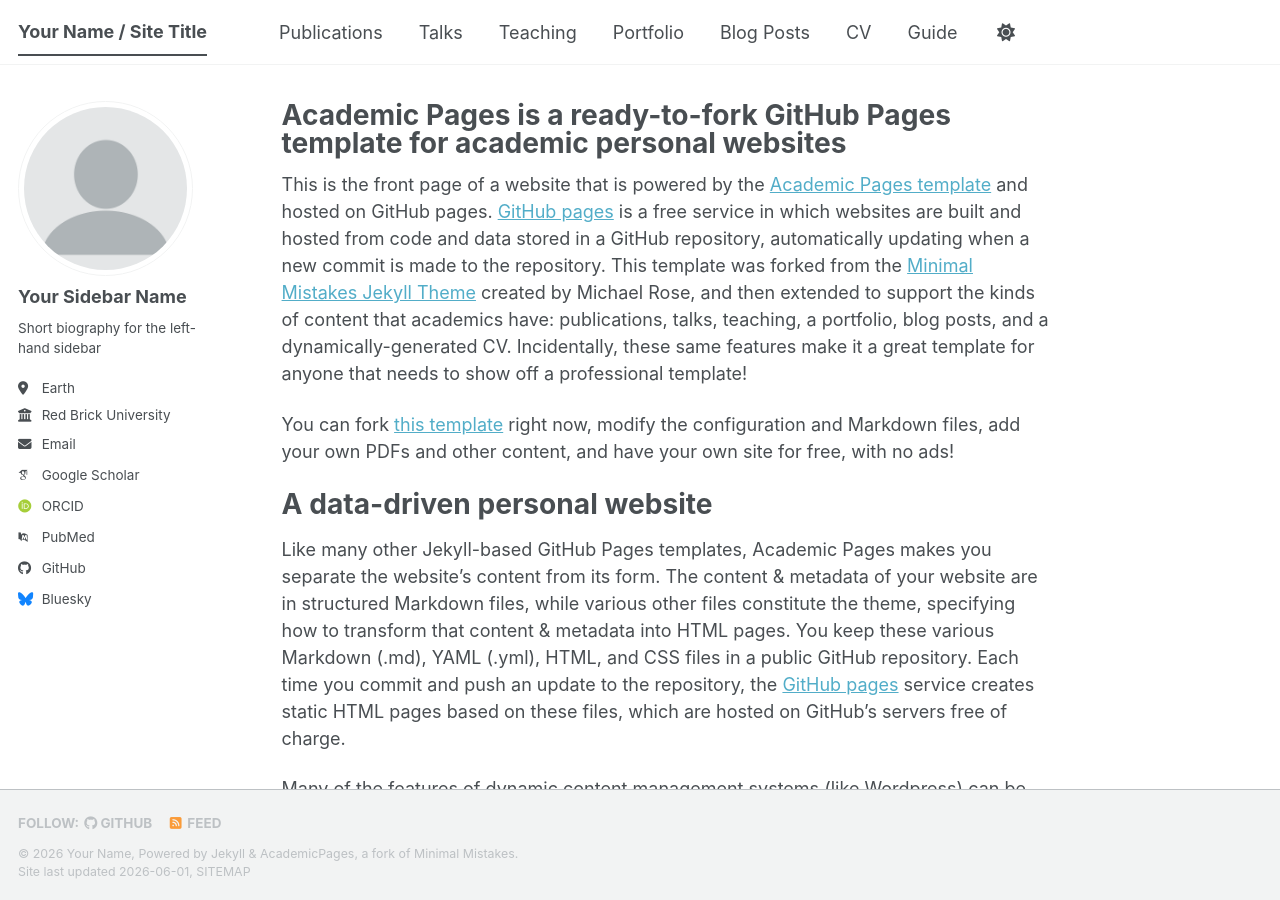
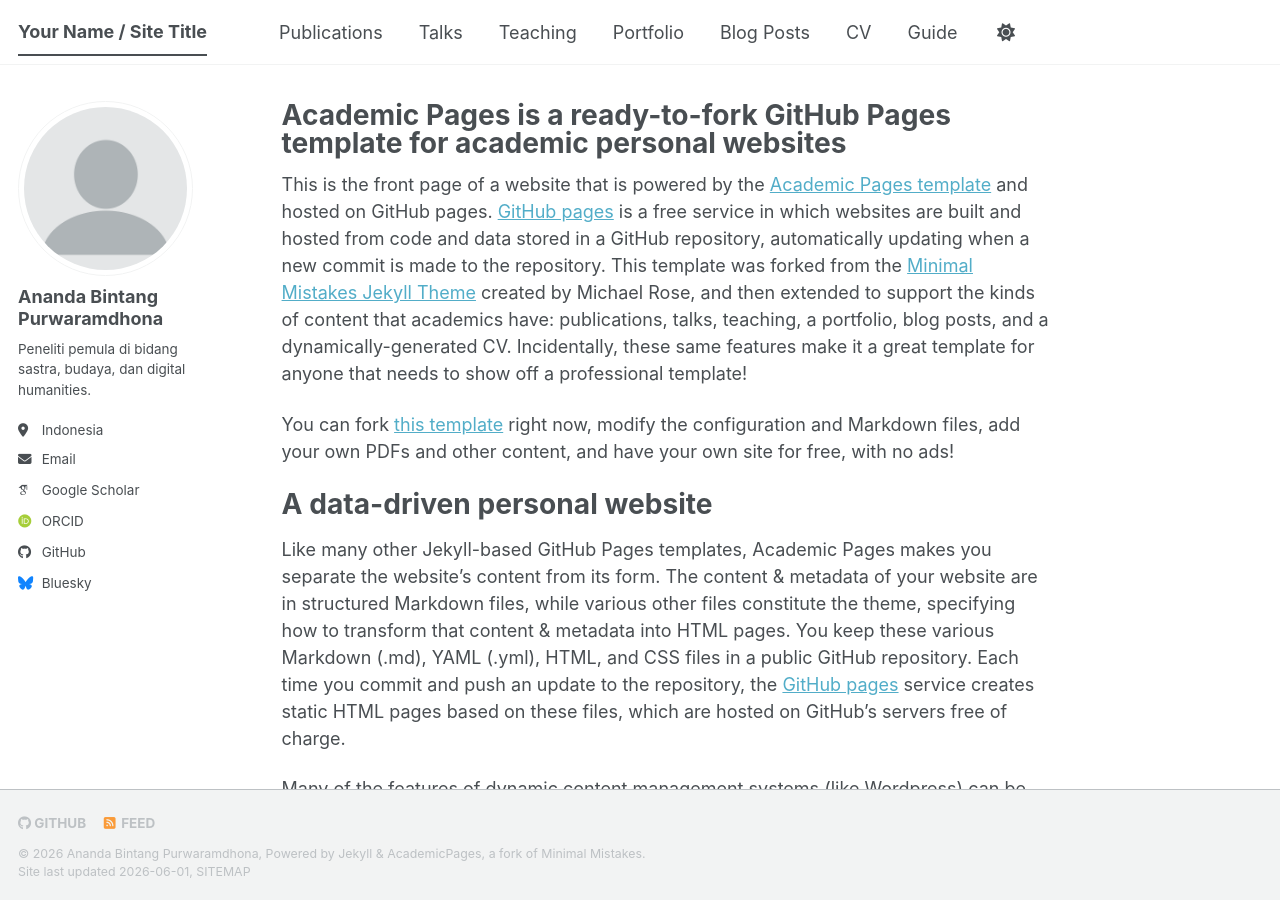
Before and after one commit to Anandabintangp/anandabintangp.github.io, a Jekyll site: the page built from _pages/about.md, in a window 1280 px wide and 900 px high. Built offline with Jekyll 4.4.1, drawn with Linux system fonts in a browser that asks for light colours; some web fonts are replaced; a script bundle is joined from its source files by our own code; library files that are not in the unit come from our copies.

Commit message:
Update _config.yml

```diff
--- a/_config.yml
+++ b/_config.yml
@@ -7,16 +7,16 @@
 # server process.
 
 # Basic Site Settings
-locale                   : "en-US"
+locale                   : "id-ID"
 site_theme               : "default" # The available themes options are "default", "air", "sunrise", "mint", "dirt" and "contrast"
 title                    : "Your Name / Site Title"
 title_separator          : "-"
-name                     : &name "Your Name"
-description              : &description "Your Name's academic portfolio"   # Update this with a general description of your site, this is the default if not overridden by a page
-url                      : https://academicpages.github.io # The base hostname & protocol for your site e.g. "https://[your GitHub username].github.io",
+name                     : &name "Ananda Bintang Purwaramdhona"
+description              : &description "Profil, CV, tulisan, dan proyek digital humanities"   # Update this with a general description of your site, this is the default if not overridden by a page
+url                      : https://anandabintang.github.io # The base hostname & protocol for your site e.g. "https://[your GitHub username].github.io",
                                                            # or if you already have some other page hosted on Github then use "https://[your GitHub username].github.io/[Your Repo Name]"
 baseurl                  : "" # the subpath of your site, e.g. "/blog"
-repository               : "academicpages/academicpages.github.io"
+repository               : "anandabintang/anandabintang.github.io"
 
 # Site Author - The following control what appear as part of the author content on the side bar.
 #               If a field is blank the icon and link will not appear, otherwise it will be shown.
@@ -24,24 +24,24 @@
 author:
   # Biographic information
   avatar           : "profile.png"
-  name             : "Your Sidebar Name"
+  name             : "Ananda Bintang Purwaramdhona"
   pronouns         : # example: "she/her"
-  bio              : "Short biography for the left-hand sidebar"
-  location         : "Earth"
-  employer         : "Red Brick University"
+  bio              : "Peneliti pemula di bidang sastra, budaya, dan digital humanities."
+  location         : "Indonesia"
+  employer         : #
   uri              : # URL
-  email            : "none@example.org"
+  email            : "contact.anandabintang@gmail.com"
 
   # Academic websites
   academia         : # URL
   arxiv            : # URL - Update with the correct link to your profile
-  googlescholar    : "https://scholar.google.com/citations?user=PS_CX0AAAAAJ"
+  googlescholar    : "https://scholar.google.com/citations?user=wM7RrrwAAAAJ&hl=en&authuser=6"
   inspire-hep      : # URL
   impactstory      : # URL
-  orcid            : "https://orcid.org/yourorcidurl"
+  orcid            : "https://orcid.org/0009-0002-4421-250X"
   semantic         : # URL
   ssrn             : # URL
-  pubmed           : "https://www.ncbi.nlm.nih.gov/pubmed/?term=john+snow"
+  pubmed           : #
   researchgate     : # URL
   scopus           : # URL
   zotero           : # URL
@@ -302,7 +302,7 @@
 permalink: /:categories/:title/
 # paginate: 5 # amount of posts to show
 # paginate_path: /page:num/
-timezone: Etc/UTC # https://en.wikipedia.org/wiki/List_of_tz_database_time_zones
+timezone: Asia/Jakarta # https://en.wikipedia.org/wiki/List_of_tz_database_time_zones
 
 
 # Plugins
```
